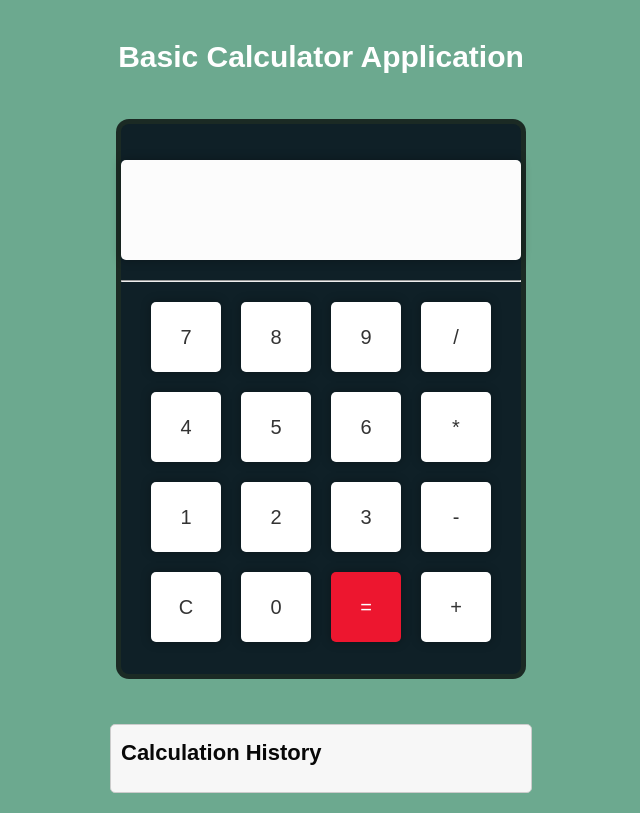
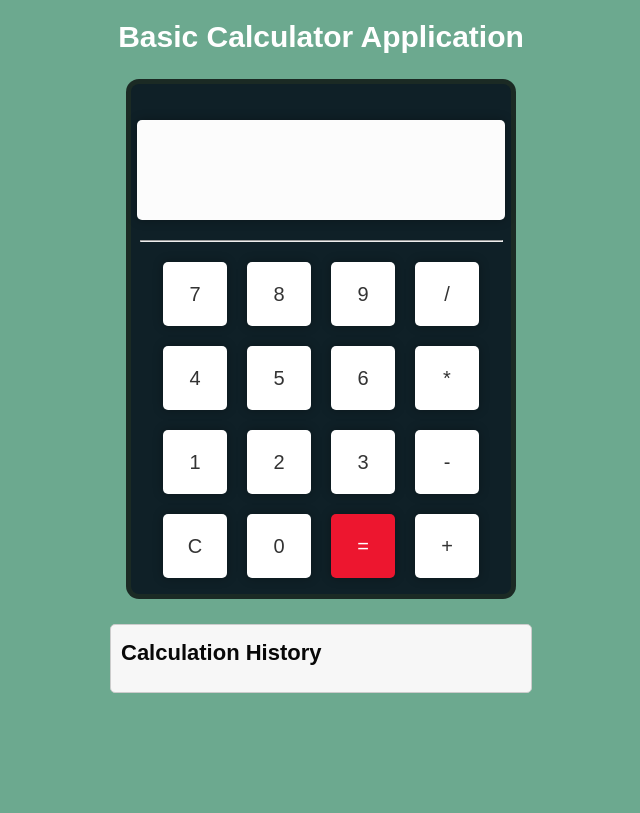
Before and after one commit to Imtiyaz6747/Infotrixs, a plain HTML site: page calculator/index.html in a window 1280 px wide. Shown: the whole page, without its empty margins (319-959 px from the left). Drawn offline with Linux system fonts and the light colour scheme.

Commit message:
Update style3.css

```diff
--- a/calculator/style3.css
+++ b/calculator/style3.css
@@ -2,23 +2,26 @@ body {
   background-color: #6ca98f;
   font-family: 'Ysabeau Infant', sans-serif;
 }
-h1{
-    font-family:Arial, Helvetica, sans-serif;
-    padding-top: 20px;
-    margin-top: 50px 20px;
+
+h1 {
+  font-family: 'Ysabeau Infant', sans-serif;
+  padding-top: 10px;
+  margin-top: 10px;
   box-sizing: border-box;
   text-align: center;
   font-size: 30px;
   color: #ffffff;
 }
+
 .line {
-    width: 100%;
+  width: 95%;
   height: 0.5;
   background-color: #efeaea5f;
   margin: 10px 0;
 }
+
 #display {
-    width: 100%;
+  width: 97%;
   height: 100px;
   padding-top: 20px;
   margin-bottom: 10px;
@@ -28,10 +31,11 @@ h1{
   font-size: 36px;
   color: #000;
 }
+
 .calculator {
-    width: 400px;
-    height: 550px;
-    margin: 50px auto;
+  width: 380px;
+  height: 510px;
+  margin: 30px auto;
   background: #0f2027;
   background-size: cover;
   background-position: center;
@@ -65,8 +69,8 @@ h1{
 }
 
 input[type='button'] {
-    width: 70px;
-    height: 70px;
+  width: 64px;
+  height: 64px;
   font-size: 20px;
   background-color: #ffffff;
   color: #333;
@@ -81,6 +85,8 @@ h1{
 input[type='button']:hover {
   transform: scale(1.05);
   box-shadow: 0px 0px 10px 1px rgba(0, 0, 0, 0.5);
+  color: #101010;
+  background-color: #e7e7e7;
 }
 
 input[type='button']:active {
@@ -106,6 +112,7 @@ h1{
   transform: scale(1.05);
   box-shadow: 0px 0px 10px 1px rgba(0, 0, 0, 0.5);
 }
+
 input[type="button"][value="="] {
   background-color: #ed162f;
   color: #fff;
```
Lines whose indentation alone changed are shown as unchanged.
